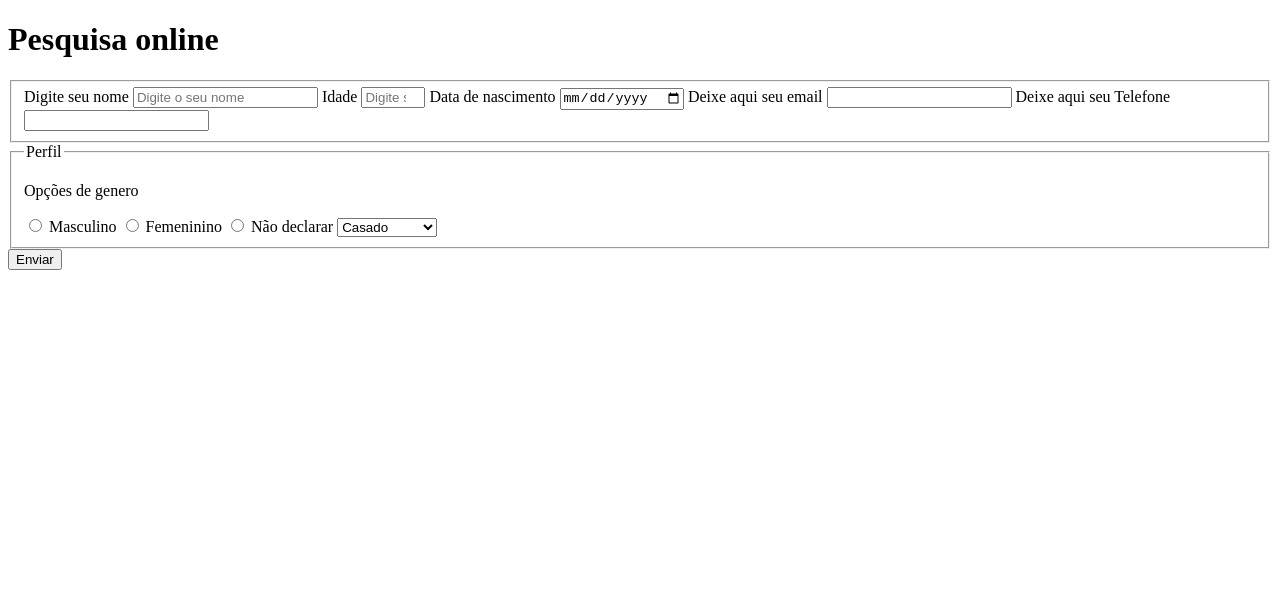
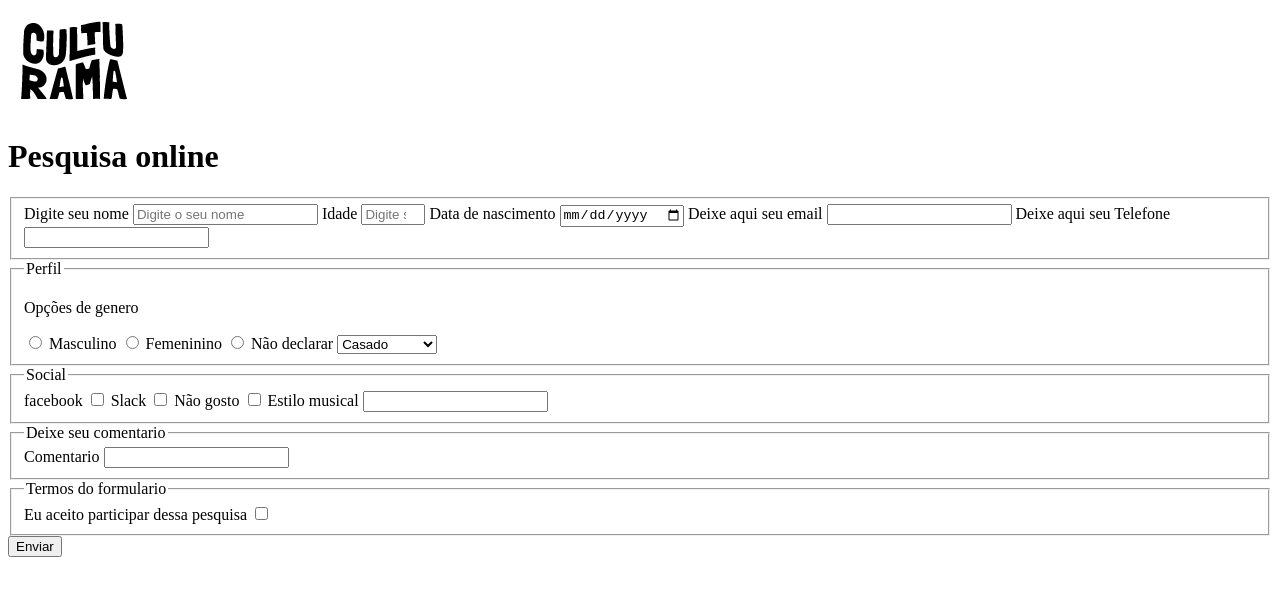
Before and after one commit to ElieldsonKervem/Formular-futurama, a plain HTML site: page index.html in a window 1280 px wide. Drawn offline with Linux system fonts and the light colour scheme.

Commit message:
sections added

```diff
--- a/index.html
+++ b/index.html
@@ -3,10 +3,11 @@
 <head>
     <meta charset="UTF-8">
     <meta name="viewport" content="width=device-width, initial-scale=1.0">
-    <title>Pesquisa futurama</title>
+    <title>Pesquisa culturama</title>
 </head>
 <body>
     <header>
+          <img src="./imgs/logo-culturama.png" alt="logo da pagina culturama">
          <h1>Pesquisa online</h1>
     </header>
 
@@ -57,6 +58,43 @@
 
             </fieldset>
 
+
+            <fieldset>
+                 <legend>Social</legend>
+
+                  <label for="facebook">facebook</label>
+                  <input type="checkbox" name="facebook" id="">
+
+
+                   <label for="slack">Slack</label>
+                  <input type="checkbox" name="slack" id="">
+
+                   <label for="none-socials">Não gosto</label>
+                  <input type="checkbox" name="none-socials" id="">
+
+                  <label for="musical-style-type">Estilo musical</label>
+                  <input type="text" id="musical-style" name="musical-style-type">
+                  <datalist id="musical-style-type">
+                          <option value="rock"></option>
+                           <option value="samba"></option>
+                            <option value="gospel"></option>
+                             <option value="alternativo"></option>
+                  </datalist>
+            </fieldset>
+
+            <fieldset class="field-comments">
+                <legend>Deixe seu comentario</legend>
+                <label for="coments">Comentario</label>
+                <input type="text"  name="comments"/>
+            </fieldset>
+
+
+            <fieldset class="field-legal">
+                <legend>Termos do formulario</legend>
+                <label for="legal-box">Eu aceito participar dessa pesquisa</label>
+                <input type="checkbox" name="legal-box" id="" required>
+            </fieldset>
+
             <button type="submit">Enviar</button>
          </form>
     </section>
```
Also changed, not shown: imgs/logo-culturama.png (added).
